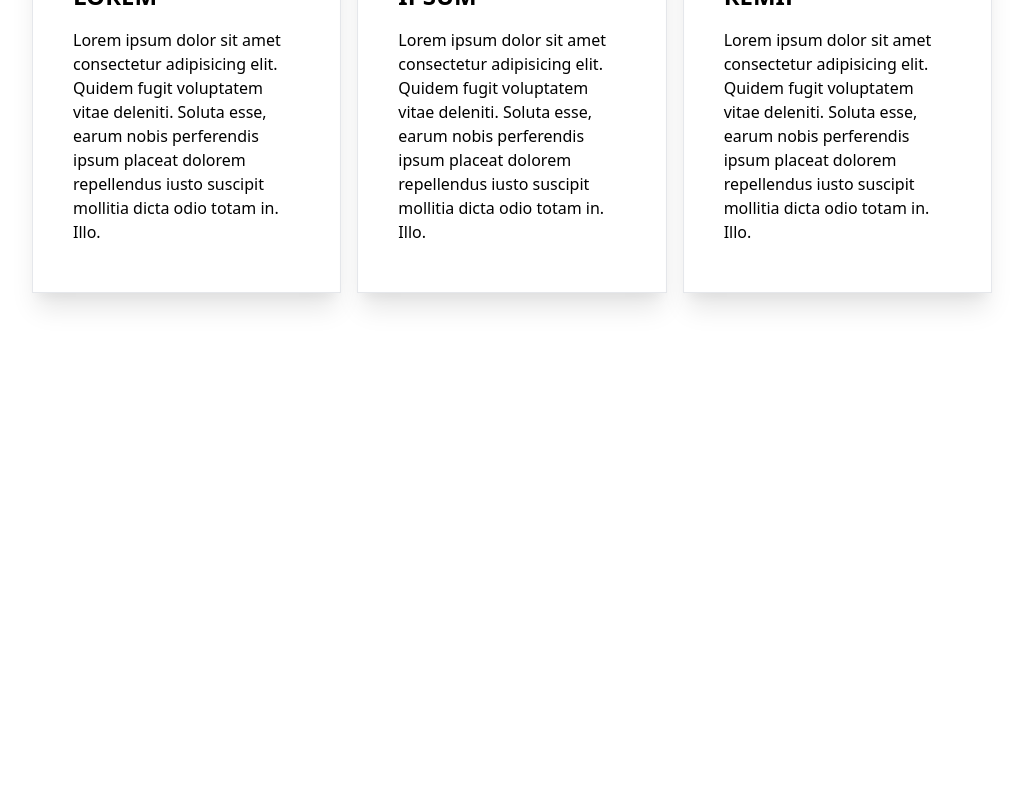
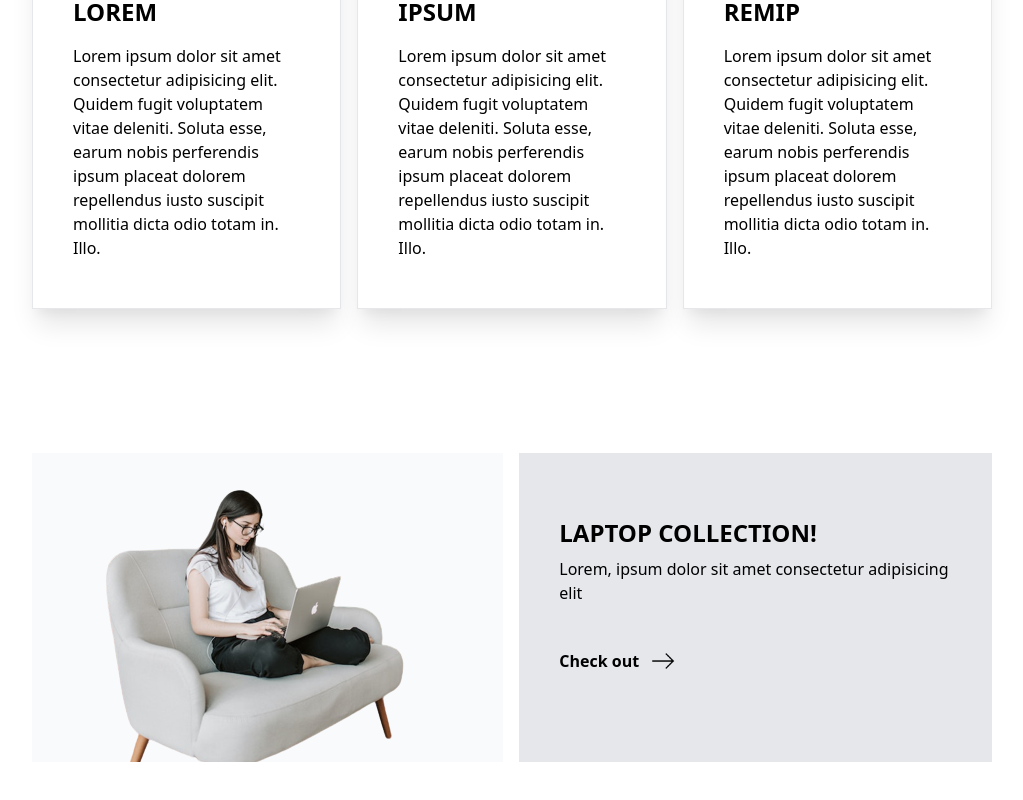
Before and after one commit to Victorakinwunmi/e-shop, a Nuxt app: page / in a window 1280 px wide. Shown: the part 1647-2447 px from the top of the page, without its empty margins (128-1151 px from the left). Before the commit the page ends 2020 px from the top, so only its background shows below. Built offline with nearby package versions, Linux system fonts and the light colour scheme.

Commit message:
i added another section to the homepage

```diff
--- a/components/items/Card.vue
+++ b/components/items/Card.vue
@@ -1,6 +1,6 @@
 <template>
    <div class="border border-gray-200 shadow-xl py-12 px-10">
-     <div class="overflow-hidden w-10 h-10 block mb-4">
+     <div class="overflow-hidden w-14 h-14 block mb-4">
         <img :src="icon" class="mx-auto w-full">
      </div>
      <h1 class="font-bold text-2xl text-black  uppercase mb-4">{{title}}</h1>
--- a/pages/index.vue
+++ b/pages/index.vue
@@ -86,6 +86,19 @@
       </div>
     </div>
 
+    <div class="block lg:flex py-8 lg:py-16 max-w-8xl mx-auto px-2 gap-4 lg:px-8 xl:px-0">
+      <div class="w-full lg:w-6/12 bg-gray-50">
+        <img :src="require('@/assets/images/cta3.png')" class="mx-auto">
+      </div>
+      <div class="w-full lg:w-6/12 bg-gray-200 mt-4 lg:mt-0 py-5 px-8 lg:py-16 lg:px-10">
+        <h1 class="uppercase text-2xl font-semibold">laptop collection!</h1>
+        <p class="mt-2">Lorem, ipsum dolor sit amet consectetur adipisicing elit</p>
+        <div class="flex items-center gap-2 mt-4 lg:mt-10">
+           <button class="font-semibold">Check out</button>
+           <img :src="require('@/assets/icons/right.png')" class="w-8 h-8"/>
+        </div>
+      </div>
+    </div>
   </div>
 </template>
 
@@ -184,6 +197,7 @@ export default {
       showNext() {
         this.$refs.carousel.next()
       },
+
   }
 }
 </script>
```
Also changed, not shown: assets/icons/right.png (added).
